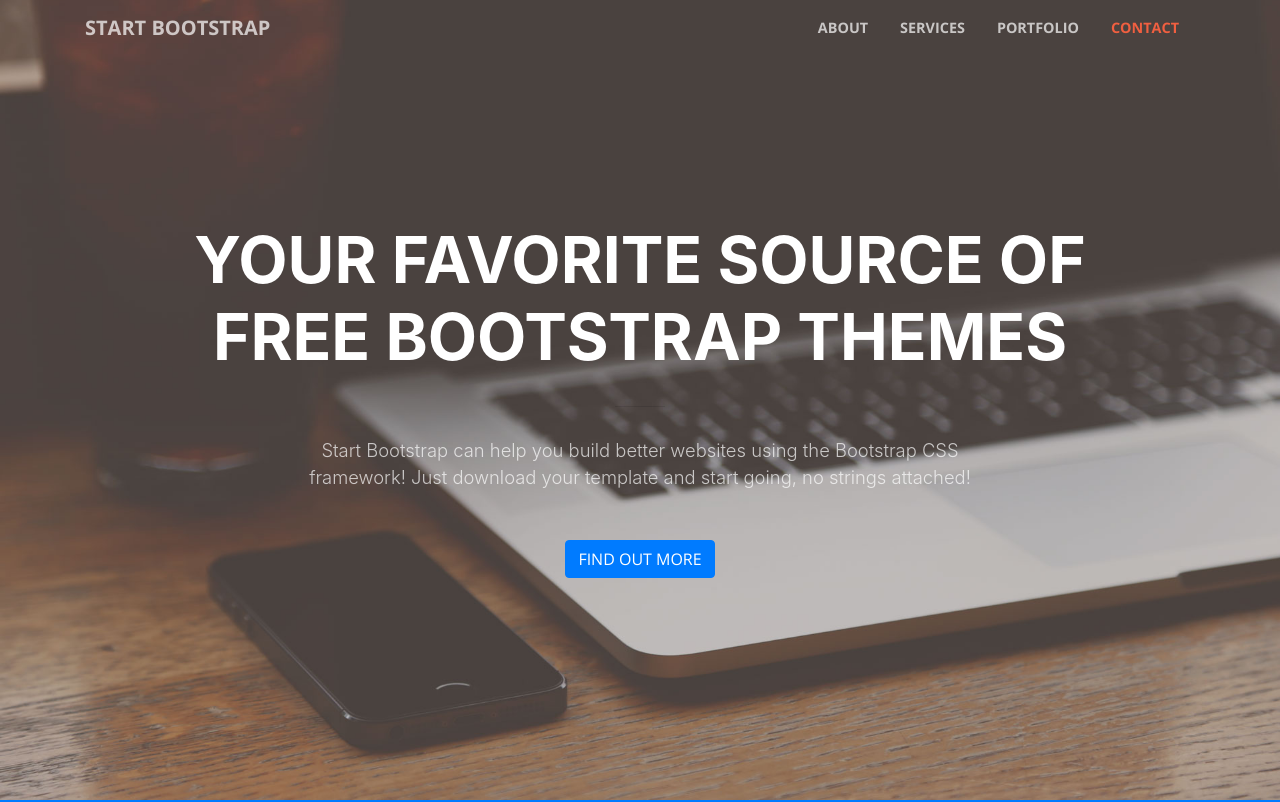
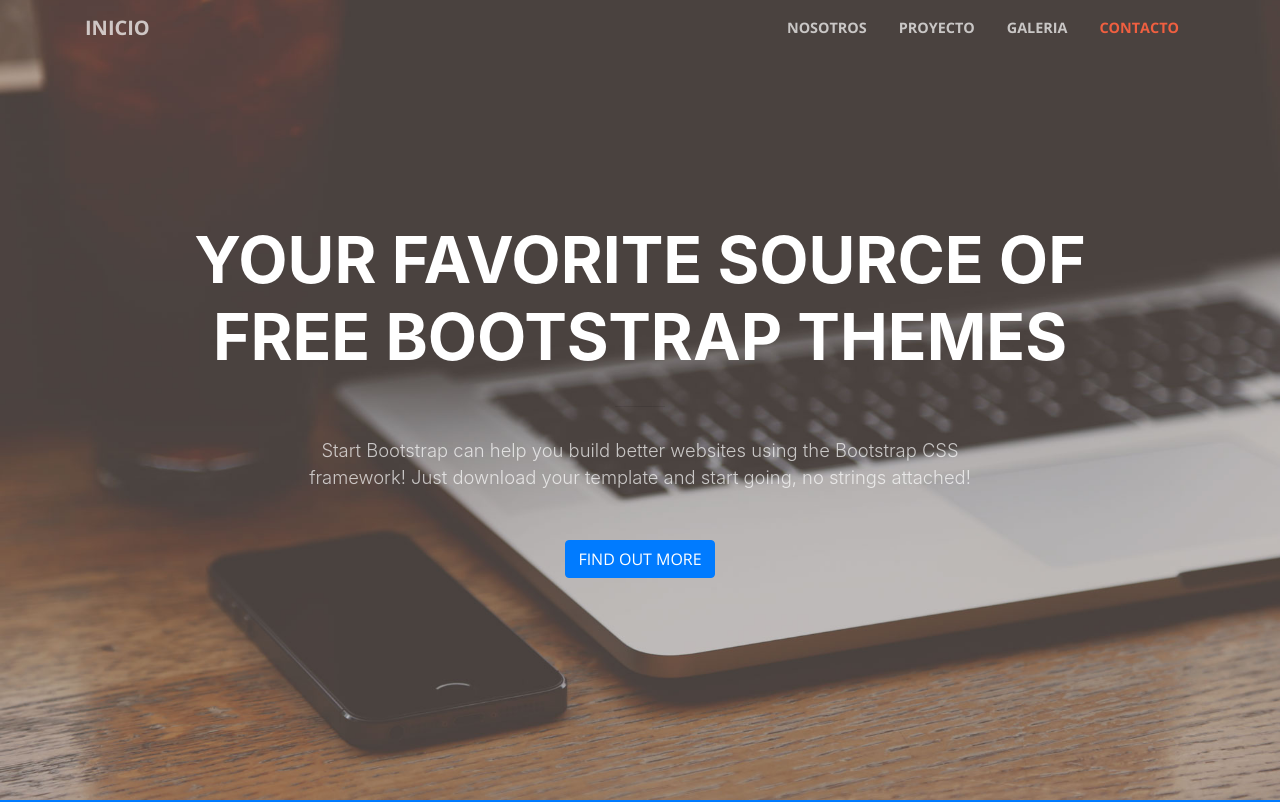
Before and after one commit to gpi2018ii/AnemiaPUCP, a website with bundled scripts: page index.html in a window 1280 px wide. Shown: the top 802 px of the page. Built offline with nearby package versions, Linux system fonts and the light colour scheme.

Commit message:
Update index.html

```diff
--- a/index.html
+++ b/index.html
@@ -31,23 +31,23 @@
     <!-- Navigation -->
     <nav class="navbar navbar-expand-lg navbar-light fixed-top" id="mainNav">
       <div class="container">
-        <a class="navbar-brand js-scroll-trigger" href="#page-top">Start Bootstrap</a>
+        <a class="navbar-brand js-scroll-trigger" href="#page-top">INICIO</a>
         <button class="navbar-toggler navbar-toggler-right" type="button" data-toggle="collapse" data-target="#navbarResponsive" aria-controls="navbarResponsive" aria-expanded="false" aria-label="Toggle navigation">
           <span class="navbar-toggler-icon"></span>
         </button>
         <div class="collapse navbar-collapse" id="navbarResponsive">
           <ul class="navbar-nav ml-auto">
             <li class="nav-item">
-              <a class="nav-link js-scroll-trigger" href="#about">About</a>
+              <a class="nav-link js-scroll-trigger" href="#about">Nosotros</a>
             </li>
             <li class="nav-item">
-              <a class="nav-link js-scroll-trigger" href="#services">Services</a>
+              <a class="nav-link js-scroll-trigger" href="#services">Proyecto</a>
             </li>
             <li class="nav-item">
-              <a class="nav-link js-scroll-trigger" href="#portfolio">Portfolio</a>
+              <a class="nav-link js-scroll-trigger" href="#portfolio">Galeria</a>
             </li>
             <li class="nav-item">
-              <a class="nav-link js-scroll-trigger" href="#contact">Contact</a>
+              <a class="nav-link js-scroll-trigger" href="#contact">Contacto</a>
             </li>
           </ul>
         </div>
```
